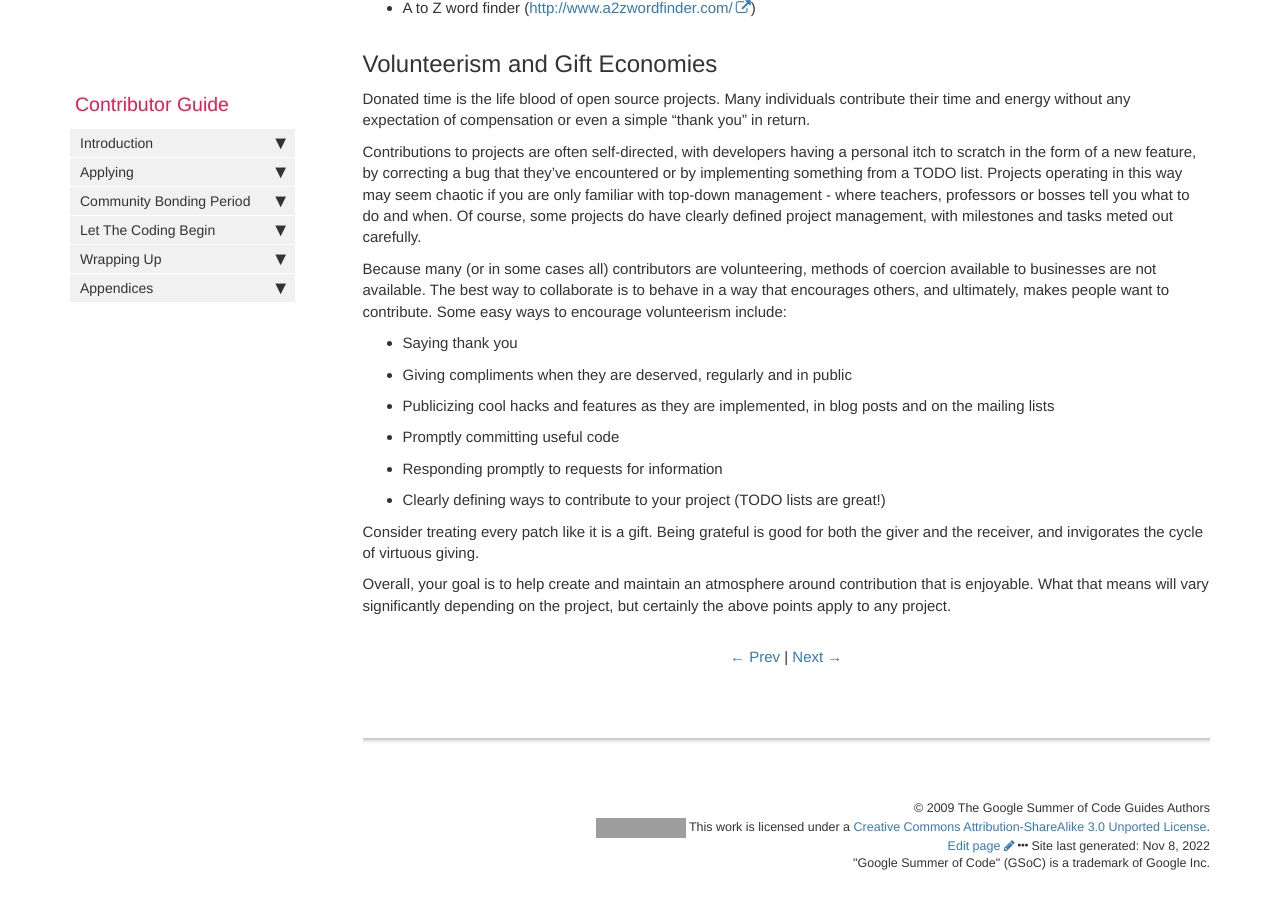
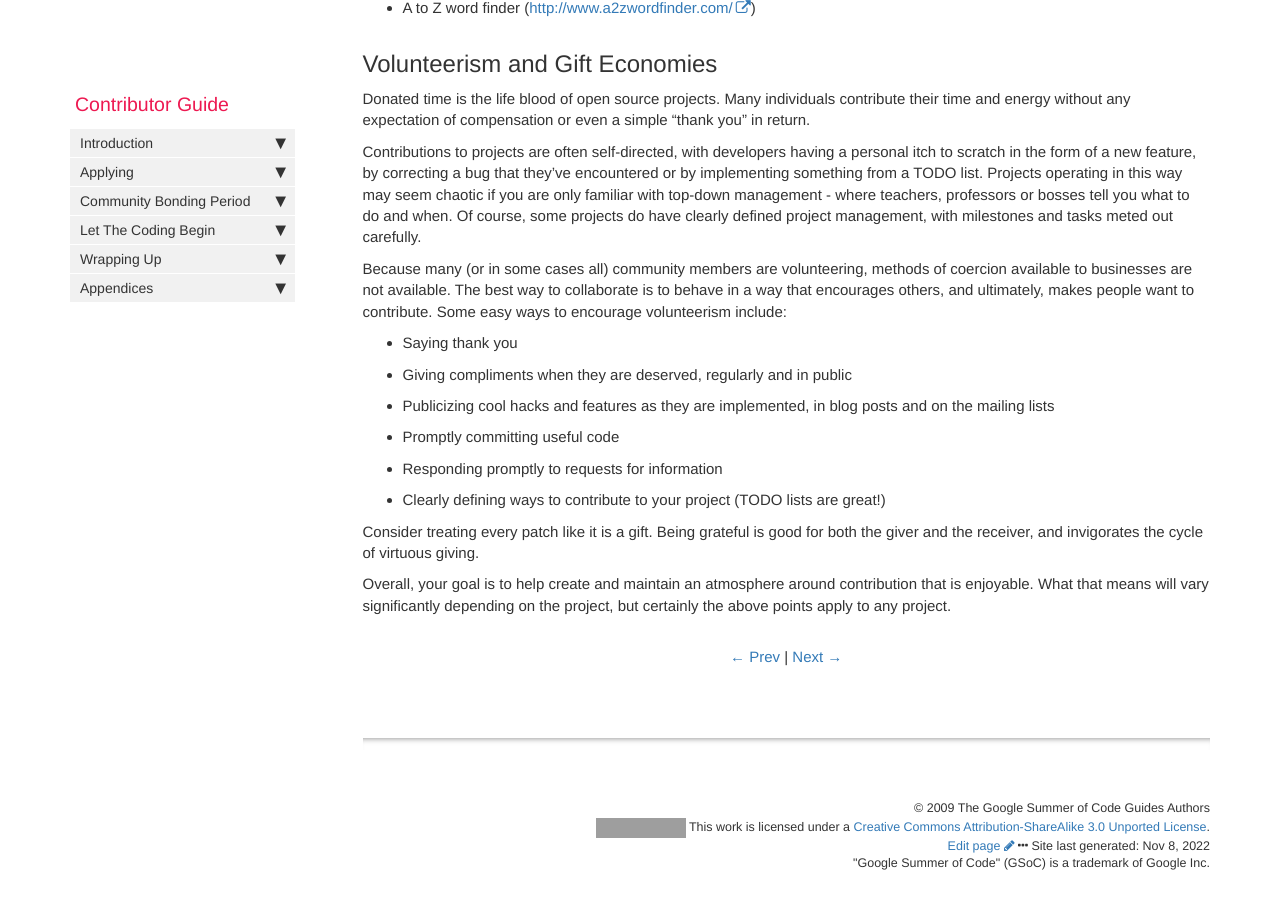
Before and after one commit to google/gsocguides, a Jekyll site: the page built from pages/student/10-open_source_culture.md, in a window 1280 px wide and 900 px high, scrolled down 1527 px. Built offline with Jekyll 4.4.1, drawn with Linux system fonts in a browser that asks for light colours; grey boxes are pictures that could not be loaded.

Commit message:
Update 10-open_source_culture.md

```diff
--- a/pages/student/10-open_source_culture.md
+++ b/pages/student/10-open_source_culture.md
@@ -50,7 +50,7 @@ Donated time is the life blood of open source projects. Many individuals contrib
 
 Contributions to projects are often self-directed, with developers having a personal itch to scratch in the form of a new feature, by correcting a bug that they've encountered or by implementing something from a TODO list. Projects operating in this way may seem chaotic if you are only familiar with top-down management - where teachers, professors or bosses tell you what to do and when. Of course, some projects do have clearly defined project management, with milestones and tasks meted out carefully.
 
-Because many (or in some cases all) contributors are volunteering, methods of coercion available to businesses are not available. The best way to collaborate is to behave in a way that encourages others, and ultimately, makes people want to contribute. Some easy ways to encourage volunteerism include:
+Because many (or in some cases all) community members are volunteering, methods of coercion available to businesses are not available. The best way to collaborate is to behave in a way that encourages others, and ultimately, makes people want to contribute. Some easy ways to encourage volunteerism include:
 
 * Saying thank you
 * Giving compliments when they are deserved, regularly and in public
```
